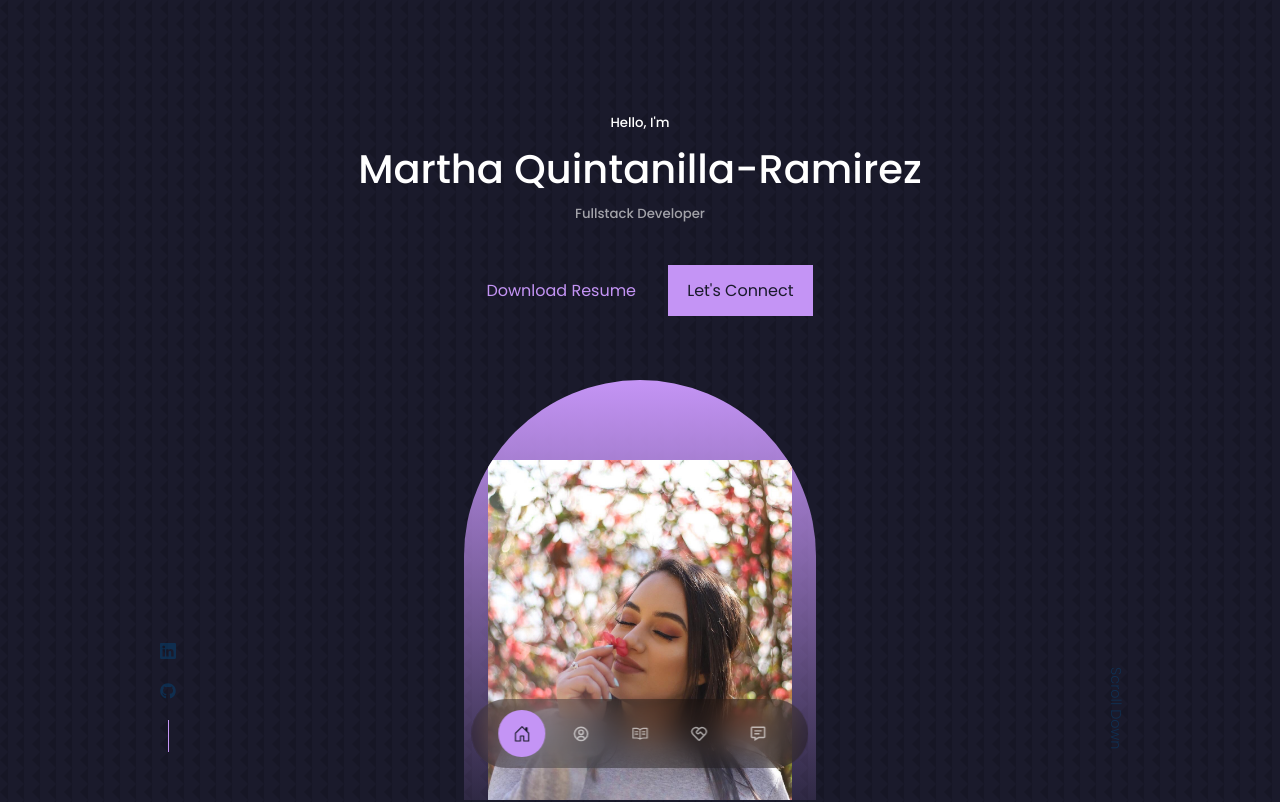
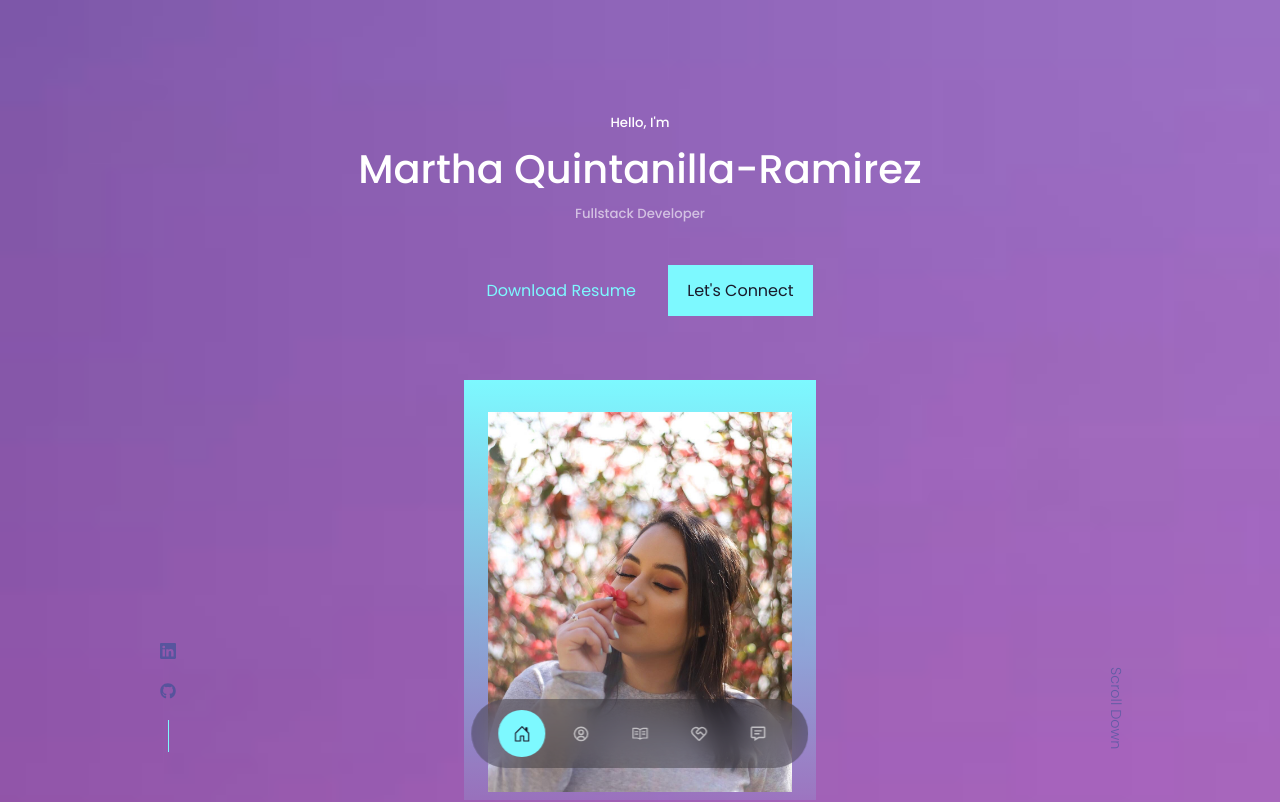
Before and after one commit to Marthaquinram/portfolio, a React (Create React App) app: page / in a window 1280 px wide. Shown: the top 802 px of the page. Built offline with nearby package versions, Linux system fonts and the light colour scheme.

Commit message:
changed css and design

```diff
--- a/src/components/header/header.css
+++ b/src/components/header/header.css
@@ -46,9 +46,9 @@ header{
   position: absolute;
   left: calc(50% - 11rem);
   margin-top: 4rem;
-  border-radius: 12rem 12rem 0 0;
+  /* border-radius: 12rem 12rem 0 0; */
   overflow: hidden;
-  padding:5rem 1.5rem 1.5rem 1.5rem ;
+  padding:2rem 1.5rem 1.5rem 1.5rem ;
 }
 
 /*-------------- SCROLL DOWN ----------------*/
--- a/src/index.css
+++ b/src/index.css
@@ -15,7 +15,7 @@
 :root {
 --color-bg: #1a1a2b;
 --color-bg-variant: #2c2c6c;
---color-primary:#c494f5 ;
+--color-primary:#7DF9FF;
 /* --color-primary:#4db5ff ; */
 --color-primary-variant: rgba(0, 78, 134, 0.4);
 --color-white: white;
@@ -43,7 +43,11 @@ background: var(--color-bg);
 color: var(--color-white);
 line-height: 1.7;
 /* background-image: url(./assets/lavender.jpeg); */
-background-image: url(./assets/bg-texture.png);
+background-image: url(./assets/neon.jpeg);
+background-repeat: no-repeat;
+background-size: cover;
+height: 100%;
+
 }
 
 /*---------------------GENERAL STYLES------------------------*/
@@ -118,6 +122,7 @@ img{
   display: block;
   width: 100%;
   object-fit: cover;
+
 }
 
 /*---------------------MEDIA QUERUES (MEDIUM DEVICES)----------------------------------- */
```
Also changed, not shown: src/assets/neon.jpeg (added).
